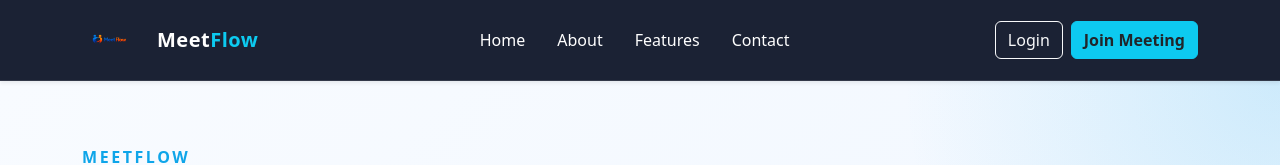
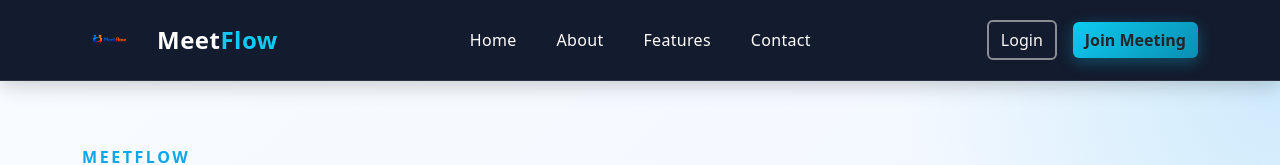
Before and after one commit to vaibhavsanmani/MeetFlow, a React (Vite) app in the folder frontend/: page / in a window 1280 px wide. Shown: the top 165 px of the page. Built offline with nearby package versions, Linux system fonts and the light colour scheme.

Commit message:
impoved styling of header page

```diff
--- /dev/null
+++ b/frontend/src/pages/header.css
@@ -0,0 +1,131 @@
+/* Header Navbar Styling */
+.header-navbar {
+  backdrop-filter: blur(10px);
+  border-bottom: 1px solid rgba(255, 255, 255, 0.1);
+  transition: all 0.3s ease;
+}
+
+.header-navbar:hover {
+  box-shadow: 0 4px 20px rgba(0, 0, 0, 0.2) !important;
+}
+
+/* Logo Styling */
+.logo-hover {
+  transition: all 0.3s ease;
+}
+
+.logo-hover:hover img {
+  transform: scale(1.1);
+}
+
+.logo-hover:hover .brand-text {
+  color: #0dcaf0 !important;
+}
+
+.brand-text {
+  transition: color 0.3s ease;
+  font-size: 1.5rem;
+  letter-spacing: 0.5px;
+}
+
+/* Navigation Links Styling */
+.nav-link-custom {
+  position: relative;
+  font-weight: 500;
+  transition: all 0.3s ease;
+  letter-spacing: 0.3px;
+}
+
+.nav-link-custom::after {
+  content: '';
+  position: absolute;
+  width: 0;
+  height: 2px;
+  bottom: -5px;
+  left: 50%;
+  background-color: #0dcaf0;
+  transition: all 0.3s ease;
+  transform: translateX(-50%);
+}
+
+.nav-link-custom:hover {
+  color: #0dcaf0 !important;
+}
+
+.nav-link-custom:hover::after {
+  width: 100%;
+}
+
+/* Button Group Styling */
+.button-group {
+  align-items: center;
+}
+
+/* Login Button */
+.btn-login {
+  border: 2px solid rgba(255, 255, 255, 0.5) !important;
+  transition: all 0.3s ease;
+  font-weight: 600;
+  padding: 0.55rem 1.5rem;
+}
+
+.btn-login:hover {
+  background-color: rgba(255, 255, 255, 0.1) !important;
+  border-color: #0dcaf0 !important;
+  color: #0dcaf0 !important;
+  transform: translateY(-2px);
+  box-shadow: 0 4px 12px rgba(13, 202, 240, 0.3);
+}
+
+/* Join Meeting Button */
+.btn-join {
+  background: linear-gradient(135deg, #0dcaf0 0%, #0a8fb3 100%) !important;
+  border: none !important;
+  transition: all 0.3s ease;
+  font-weight: 700;
+  padding: 0.55rem 1.5rem;
+  box-shadow: 0 4px 15px rgba(13, 202, 240, 0.3);
+}
+
+.btn-join:hover {
+  transform: translateY(-2px);
+  box-shadow: 0 6px 20px rgba(13, 202, 240, 0.5) !important;
+  background: linear-gradient(135deg, #0a8fb3 0%, #0dcaf0 100%) !important;
+}
+
+/* Generic Button Hover */
+.btn-hover {
+  cursor: pointer;
+}
+
+/* Responsive Design */
+@media (max-width: 991px) {
+  .nav-link-custom {
+    padding: 0.75rem 0;
+  }
+
+  .button-group {
+    margin-top: 1rem;
+    gap: 1rem !important;
+  }
+
+  .brand-text {
+    font-size: 1.3rem;
+  }
+
+  .nav-link-custom::after {
+    display: none;
+  }
+
+  .nav-link-custom:hover {
+    color: #0dcaf0 !important;
+    padding-left: 0.5rem;
+  }
+}
+
+/* Smooth transitions for all navbar elements */
+.navbar-brand,
+.nav-link,
+.btn {
+  transition: all 0.3s cubic-bezier(0.4, 0, 0.2, 1);
+}
--- a/frontend/src/pages/header.jsx
+++ b/frontend/src/pages/header.jsx
@@ -1,5 +1,6 @@
 import React from "react";
 import { Navbar, Container, Nav, Button } from "react-bootstrap";
+import "./header.css";
 
 function Header() {
   return (
@@ -7,19 +8,19 @@ function Header() {
       <Navbar
         expand="lg"
         variant="dark"
-        className="py-3 shadow-sm navbar-brand-section"
+        className="py-3 shadow-sm navbar-brand-section header-navbar"
         sticky="top"
-        style={{ backgroundColor: "rgba(15, 23, 42, 0.95)" }}
+        style={{ backgroundColor: "rgba(15, 23, 42, 0.98)" }}
       >
         <Container>
           <Navbar.Brand
             href="/"
-            className="d-flex align-items-center fw-bold text-white brand-logo-wrapper"
+            className="d-flex align-items-center fw-bold text-white brand-logo-wrapper logo-hover"
           >
             <img
               src="/logo.png"
               alt="MeetFlow Logo"
-              style={{ height: "38px", width: "auto", marginRight: "10px" }}
+              style={{ height: "38px", width: "auto", marginRight: "10px", transition: "transform 0.3s ease" }}
             />
             <span className="brand-text">
               Meet<span className="text-info" style={{ fontWeight: "800" }}>Flow</span>
@@ -27,31 +28,31 @@ function Header() {
           </Navbar.Brand>
           <Navbar.Toggle aria-controls="basic-navbar-nav" />
           <Navbar.Collapse id="basic-navbar-nav">
-            <Nav className="mx-auto gap-3">
-              <Nav.Link href="/" className="text-white">
+            <Nav className="mx-auto gap-4">
+              <Nav.Link href="/" className="text-white nav-link-custom">
                 Home
               </Nav.Link>
 
-              <Nav.Link href="/about" className="text-white">
+              <Nav.Link href="/about" className="text-white nav-link-custom">
                 About
               </Nav.Link>
 
-              <Nav.Link href="/features" className="text-white">
+              <Nav.Link href="/features" className="text-white nav-link-custom">
                 Features
               </Nav.Link>
 
-              <Nav.Link href="/contact" className="text-white">
+              <Nav.Link href="/contact" className="text-white nav-link-custom">
                 Contact
               </Nav.Link>
             </Nav>
-            <div className="d-flex gap-2 flex-wrap">
+            <div className="d-flex gap-3 flex-wrap button-group">
               <a href="#login" style={{ textDecoration: 'none' }}>
-                <Button variant="outline-light" className="text-nowrap">
+                <Button variant="outline-light" className="text-nowrap btn-login btn-hover">
                   Login
                 </Button>
               </a>
 
-              <Button variant="info" className="text-dark fw-semibold text-nowrap">
+              <Button variant="info" className="text-dark fw-semibold text-nowrap btn-join btn-hover">
                 Join Meeting
               </Button>
             </div>
```
